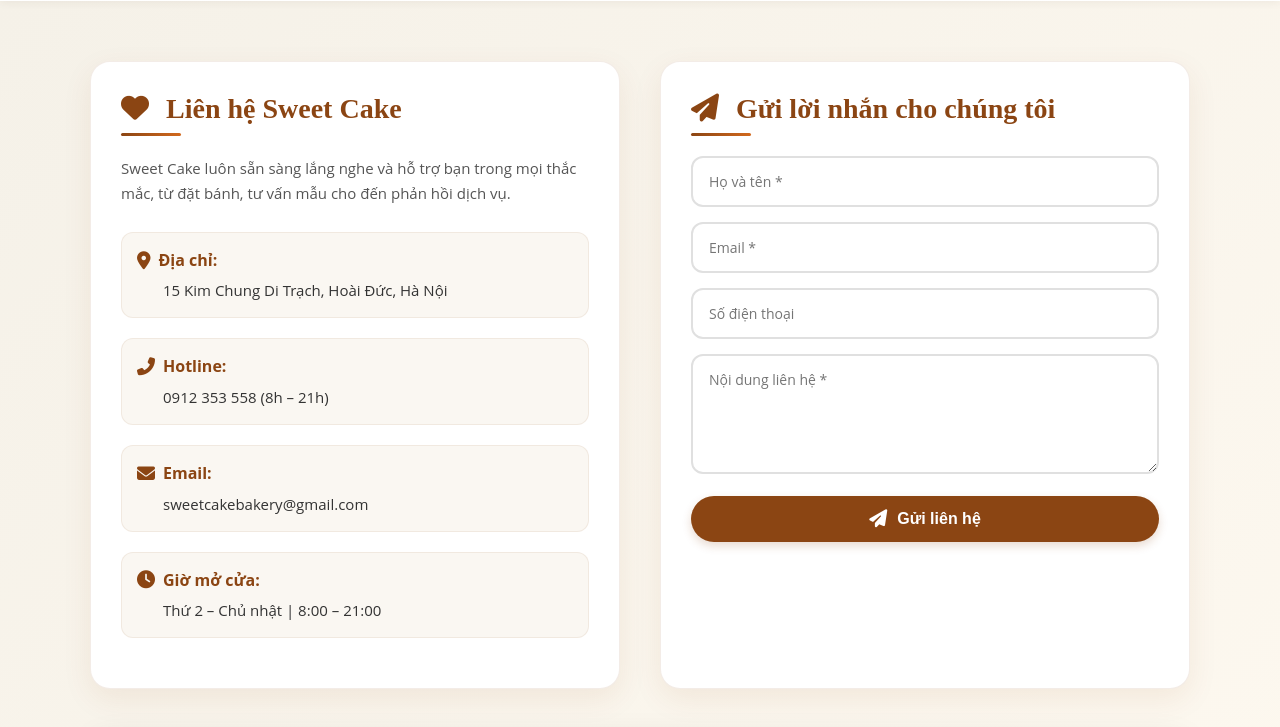
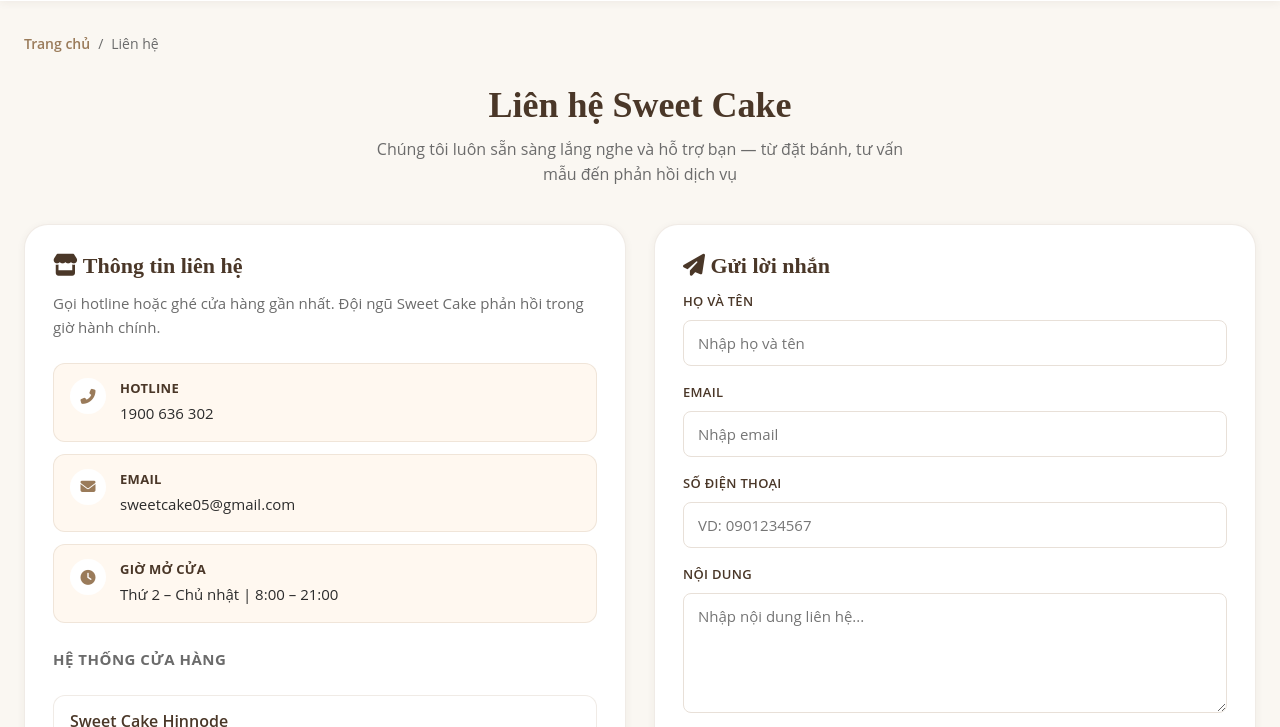
Before and after one commit to hiendt285-hinn/nhom2_websitecake, a PHP site: page /contact.php in a window 1280 px wide. Shown: the part 161-888 px from the top of the page. Run offline with PHP 8.4, Linux system fonts and the light colour scheme.

Commit message:
Redesign the contact page to align with the new customer-facing layout.
Co-authored-by: Cursor <cursoragent@cursor.com>

```diff
--- a/khachhang/contact.php
+++ b/khachhang/contact.php
@@ -2,11 +2,9 @@
 session_start();
 include 'connect.php';
 
-// Khởi tạo biến
 $contactSuccess = '';
 $contactError = '';
 
-// Lấy thông tin user đăng nhập để tự động điền form (nếu có)
 $contactDefaults = ['name' => '', 'email' => '', 'phone' => ''];
 if (isset($_SESSION['user_id']) && !empty($_SESSION['user_id'])) {
     $uid = (int)$_SESSION['user_id'];
@@ -24,7 +22,6 @@ if (isset($_SESSION['user_id']) && !empty($_SESSION['user_id'])) {
     }
 }
 
-// Xử lý form khi submit
 if ($_SERVER['REQUEST_METHOD'] === 'POST' && isset($_POST['name'], $_POST['email'], $_POST['message'])) {
     $name = trim($_POST['name']);
     $email = trim($_POST['email']);
@@ -37,7 +34,6 @@ if ($_SERVER['REQUEST_METHOD'] === 'POST' && isset($_POST['name'], $_POST['email
         $stmt->bind_param('issss', $userId, $name, $email, $phone, $message);
         if ($stmt->execute()) {
             $contactSuccess = 'Cảm ơn bạn! Chúng tôi đã nhận được liên hệ và sẽ phản hồi sớm.';
-            // Reset form bằng cách không gán giá trị POST
             $_POST = array();
         } else {
             $contactError = 'Gửi không thành công. Vui lòng thử lại.';
@@ -48,441 +44,159 @@ if ($_SERVER['REQUEST_METHOD'] === 'POST' && isset($_POST['name'], $_POST['email
     }
 }
 
+$page_title = 'Liên hệ - Sweet Cake';
 include 'header.php';
 ?>
 
-<style>
-/* Main Styles */
-.contact-wrapper {
-    background: linear-gradient(135deg, #F5F1E8 0%, #fef9f0 100%);
-    padding: 60px 20px;
-    min-height: 600px;
-}
+<div class="content-page">
+    <nav class="content-breadcrumb" aria-label="Breadcrumb">
+        <a href="index.php">Trang chủ</a>
+        <span>/</span>
+        <span>Liên hệ</span>
+    </nav>
 
-.contact-container {
-    max-width: 1100px;
-    margin: 0 auto;
-    display: grid;
-    grid-template-columns: 1fr 1fr;
-    gap: 40px;
-}
+    <div class="content-page-header">
+        <h1>Liên hệ Sweet Cake</h1>
+        <p>Chúng tôi luôn sẵn sàng lắng nghe và hỗ trợ bạn — từ đặt bánh, tư vấn mẫu đến phản hồi dịch vụ</p>
+    </div>
 
-/* Card Styles */
-.contact-box {
-    background: #fff;
-    padding: 30px;
-    border-radius: 20px;
-    box-shadow: 0 10px 30px rgba(139, 69, 19, 0.08);
-    border: 1px solid rgba(139, 69, 19, 0.1);
-    transition: transform 0.3s ease, box-shadow 0.3s ease;
-}
+    <div class="contact-layout">
+        <aside class="contact-info-card">
+            <h2><i class="fas fa-store"></i> Thông tin liên hệ</h2>
+            <p>Gọi hotline hoặc ghé cửa hàng gần nhất. Đội ngũ Sweet Cake phản hồi trong giờ hành chính.</p>
 
-.contact-box:hover {
-    transform: translateY(-5px);
-    box-shadow: 0 15px 40px rgba(139, 69, 19, 0.12);
-}
-
-/* Headers */
-.contact-info h2,
-.contact-form h2 {
-    color: #8B4513;
-    margin-bottom: 20px;
-    font-size: 28px;
-    font-weight: 700;
-    font-family: 'Playfair Display', serif;
-    position: relative;
-    padding-bottom: 10px;
-}
-
-.contact-info h2:after,
-.contact-form h2:after {
-    content: '';
-    position: absolute;
-    bottom: 0;
-    left: 0;
-    width: 60px;
-    height: 3px;
-    background: linear-gradient(to right, #8B4513, #D2691E);
-    border-radius: 3px;
-}
-
-.contact-info p {
-    line-height: 1.7;
-    margin-bottom: 25px;
-    color: #555;
-    font-size: 15px;
-}
-
-/* Info Items */
-.info-item {
-    margin-bottom: 20px;
-    padding: 15px;
-    background: #faf7f2;
-    border-radius: 12px;
-    border: 1px solid rgba(139, 69, 19, 0.08);
-    transition: all 0.3s ease;
-}
-
-.info-item:hover {
-    background: #f5eee5;
-    border-color: rgba(139, 69, 19, 0.2);
-}
-
-.info-item strong {
-    color: #8B4513;
-    display: block;
-    margin-bottom: 5px;
-    font-size: 16px;
-    display: flex;
-    align-items: center;
-    gap: 8px;
-}
-
-.info-item strong i {
-    font-size: 18px;
-}
-
-.info-item div {
-    color: #333;
-    font-size: 15px;
-    padding-left: 26px;
-}
-
-/* Form Styles */
-.contact-form input,
-.contact-form textarea {
-    width: 100%;
-    padding: 14px 16px;
-    margin-bottom: 15px;
-    border-radius: 12px;
-    border: 2px solid #e0e0e0;
-    font-size: 14px;
-    transition: all 0.3s ease;
-    background: white;
-    font-family: 'Open Sans', sans-serif;
-}
-
-.contact-form input:focus,
-.contact-form textarea:focus {
-    border-color: #8B4513;
-    outline: none;
-    box-shadow: 0 0 0 3px rgba(139, 69, 19, 0.1);
-}
-
-.contact-form input:hover,
-.contact-form textarea:hover {
-    border-color: #A0522D;
-}
-
-.contact-form textarea {
-    resize: vertical;
-    min-height: 120px;
-    max-height: 200px;
-}
-
-/* Messages */
-.success-message {
-    background: #e8f5e9;
-    border-left: 4px solid #2e7d32;
-    color: #1b5e20;
-    padding: 15px 20px;
-    border-radius: 10px;
-    margin-bottom: 20px;
-    display: flex;
-    align-items: center;
-    gap: 12px;
-    font-weight: 500;
-    animation: slideDown 0.3s ease;
-}
-
-.error-message {
-    background: #ffebee;
-    border-left: 4px solid #d32f2f;
-    color: #b71c1c;
-    padding: 15px 20px;
-    border-radius: 10px;
-    margin-bottom: 20px;
-    display: flex;
-    align-items: center;
-    gap: 12px;
-    font-weight: 500;
-    animation: slideDown 0.3s ease;
-}
-
-@keyframes slideDown {
-    from {
-        opacity: 0;
-        transform: translateY(-10px);
-    }
-    to {
-        opacity: 1;
-        transform: translateY(0);
-    }
-}
-
-.success-message i,
-.error-message i {
-    font-size: 20px;
-}
-
-/* Button */
-.contact-form button {
-    background: #8B4513;
-    color: white;
-    border: none;
-    padding: 14px 35px;
-    border-radius: 50px;
-    font-size: 16px;
-    font-weight: 600;
-    cursor: pointer;
-    transition: all 0.3s ease;
-    width: 100%;
-    box-shadow: 0 4px 10px rgba(139, 69, 19, 0.2);
-    display: flex;
-    align-items: center;
-    justify-content: center;
-    gap: 10px;
-}
-
-.contact-form button:hover {
-    background: #A0522D;
-    transform: translateY(-2px);
-    box-shadow: 0 6px 15px rgba(139, 69, 19, 0.3);
-}
-
-.contact-form button:active {
-    transform: translateY(0);
-}
-
-.contact-form button i {
-    font-size: 18px;
-}
-
-/* Map Section */
-.map-section {
-    max-width: 1100px;
-    margin: 40px auto 0;
-    border-radius: 20px;
-    overflow: hidden;
-    box-shadow: 0 10px 30px rgba(0, 0, 0, 0.1);
-    border: 1px solid rgba(139, 69, 19, 0.1);
-}
-
-.map-section iframe {
-    display: block;
-    transition: all 0.3s ease;
-}
-
-.map-section:hover iframe {
-    filter: brightness(1.02);
-}
-
-/* Responsive */
-@media(max-width: 900px) {
-    .contact-container {
-        grid-template-columns: 1fr;
-        gap: 30px;
-    }
-
-    .contact-box {
-        padding: 25px;
-    }
-
-    .contact-info h2,
-    .contact-form h2 {
-        font-size: 24px;
-    }
-
-    .map-section {
-        margin-top: 30px;
-    }
-
-    .map-section iframe {
-        height: 300px;
-    }
-}
-
-@media(max-width: 480px) {
-    .contact-wrapper {
-        padding: 40px 15px;
-    }
-
-    .contact-box {
-        padding: 20px;
-    }
-
-    .contact-form button {
-        padding: 12px 25px;
-    }
-
-    .info-item div {
-        font-size: 14px;
-    }
-}
-
-/* Loading state */
-.contact-form button.loading {
-    opacity: 0.7;
-    cursor: not-allowed;
-}
-
-.contact-form button.loading i {
-    animation: spin 1s linear infinite;
-}
-
-@keyframes spin {
-    from { transform: rotate(0deg); }
-    to { transform: rotate(360deg); }
-}
-</style>
-
-<div class="contact-wrapper">
-    <div class="contact-container">
-
-        <!-- THÔNG TIN LIÊN HỆ -->
-        <div class="contact-info contact-box">
-            <h2>
-                <i class="fas fa-heart" style="color: #8B4513; margin-right: 10px;"></i>
-                Liên hệ Sweet Cake
-            </h2>
-            <p>
-                Sweet Cake luôn sẵn sàng lắng nghe và hỗ trợ bạn trong mọi thắc mắc,
-                từ đặt bánh, tư vấn mẫu cho đến phản hồi dịch vụ.
-            </p>
-
-            <div class="info-item">
-                <strong><i class="fas fa-map-marker-alt"></i> Địa chỉ:</strong>
-                <div>15 Kim Chung Di Trạch, Hoài Đức, Hà Nội</div>
+            <div class="contact-info-list">
+                <div class="contact-info-item">
+                    <i class="fas fa-phone-alt"></i>
+                    <div>
+                        <strong>Hotline</strong>
+                        <a href="tel:1900636302">1900 636 302</a>
+                    </div>
+                </div>
+                <div class="contact-info-item">
+                    <i class="fas fa-envelope"></i>
+                    <div>
+                        <strong>Email</strong>
+                        <a href="mailto:sweetcake05@gmail.com">sweetcake05@gmail.com</a>
+                    </div>
+                </div>
+                <div class="contact-info-item">
+                    <i class="fas fa-clock"></i>
+                    <div>
+                        <strong>Giờ mở cửa</strong>
+                        <span>Thứ 2 – Chủ nhật | 8:00 – 21:00</span>
+                    </div>
+                </div>
             </div>
 
-            <div class="info-item">
-                <strong><i class="fas fa-phone-alt"></i> Hotline:</strong>
-                <div>0912 353 558 (8h – 21h)</div>
+            <p class="contact-stores-title">Hệ thống cửa hàng</p>
+
+            <div class="contact-store-item">
+                <h3>Sweet Cake Hinnode</h3>
+                <p><strong>Điện thoại:</strong> 0912 353 558 (Tư vấn)</p>
+                <p><strong>Địa chỉ:</strong> 15 Kim Chung Di Trạch, Hoài Đức, Hà Nội</p>
+                <a href="https://maps.app.goo.gl/gJgrzAVwzTYXMNsY9" target="_blank" rel="noopener" class="map-link">
+                    <i class="fas fa-map-marker-alt"></i> Xem trên Google Maps
+                </a>
             </div>
 
-            <div class="info-item">
-                <strong><i class="fas fa-envelope"></i> Email:</strong>
-                <div>sweetcakebakery@gmail.com</div>
+            <div class="contact-store-item">
+                <h3>Sweet Cake An Bình City</h3>
+                <p><strong>Điện thoại:</strong> 0385 215 962 (Tư vấn)</p>
+                <p><strong>Địa chỉ:</strong> 232 Phạm Văn Đồng, Cổ Nhuế 1, Bắc Từ Liêm, Hà Nội</p>
+                <a href="https://maps.app.goo.gl/EVWWVXXMaqsmYJSc9" target="_blank" rel="noopener" class="map-link">
+                    <i class="fas fa-map-marker-alt"></i> Xem trên Google Maps
+                </a>
             </div>
+        </aside>
 
-            <div class="info-item">
-                <strong><i class="fas fa-clock"></i> Giờ mở cửa:</strong>
-                <div>Thứ 2 – Chủ nhật | 8:00 – 21:00</div>
-            </div>
-        </div>
-
-        <!-- FORM LIÊN HỆ -->
-        <div class="contact-form contact-box">
-            <h2>
-                <i class="fas fa-paper-plane" style="color: #8B4513; margin-right: 10px;"></i>
-                Gửi lời nhắn cho chúng tôi
-            </h2>
+        <div class="contact-form-card">
+            <h2><i class="fas fa-paper-plane"></i> Gửi lời nhắn</h2>
 
             <?php if ($contactSuccess): ?>
-                <div class="success-message">
+                <div class="content-alert-success" id="contactAlert">
                     <i class="fas fa-check-circle"></i>
                     <?php echo htmlspecialchars($contactSuccess); ?>
                 </div>
             <?php endif; ?>
 
             <?php if ($contactError): ?>
-                <div class="error-message">
+                <div class="content-alert-error" id="contactAlert">
                     <i class="fas fa-exclamation-circle"></i>
                     <?php echo htmlspecialchars($contactError); ?>
                 </div>
             <?php endif; ?>
 
-            <form method="post" action="" id="contactForm">
-                <input type="text"
-                       name="name"
-                       placeholder="Họ và tên *"
-                       value="<?php echo htmlspecialchars(isset($_POST['name']) ? $_POST['name'] : ($contactSuccess ? '' : $contactDefaults['name'])); ?>"
-                       required>
+            <form method="post" action="" class="contact-form" id="contactForm">
+                <div class="form-group">
+                    <label for="name">Họ và tên</label>
+                    <input type="text" id="name" name="name" placeholder="Nhập họ và tên" required
+                           value="<?php echo htmlspecialchars(isset($_POST['name']) ? $_POST['name'] : ($contactSuccess ? '' : $contactDefaults['name'])); ?>">
+                </div>
 
-                <input type="email"
-                       name="email"
-                       placeholder="Email *"
-                       value="<?php echo htmlspecialchars(isset($_POST['email']) ? $_POST['email'] : ($contactSuccess ? '' : $contactDefaults['email'])); ?>"
-                       required>
+                <div class="form-group">
+                    <label for="email">Email</label>
+                    <input type="email" id="email" name="email" placeholder="Nhập email" required
+                           value="<?php echo htmlspecialchars(isset($_POST['email']) ? $_POST['email'] : ($contactSuccess ? '' : $contactDefaults['email'])); ?>">
+                </div>
 
-                <input type="text"
-                       name="phone"
-                       placeholder="Số điện thoại"
-                       value="<?php echo htmlspecialchars(isset($_POST['phone']) ? $_POST['phone'] : ($contactSuccess ? '' : $contactDefaults['phone'])); ?>">
+                <div class="form-group">
+                    <label for="phone">Số điện thoại</label>
+                    <input type="tel" id="phone" name="phone" placeholder="VD: 0901234567"
+                           value="<?php echo htmlspecialchars(isset($_POST['phone']) ? $_POST['phone'] : ($contactSuccess ? '' : $contactDefaults['phone'])); ?>">
+                </div>
 
-                <textarea name="message"
-                          placeholder="Nội dung liên hệ *"
-                          required><?php echo htmlspecialchars(isset($_POST['message']) ? $_POST['message'] : ($contactSuccess ? '' : '')); ?></textarea>
+                <div class="form-group">
+                    <label for="message">Nội dung</label>
+                    <textarea id="message" name="message" placeholder="Nhập nội dung liên hệ..." required><?php echo htmlspecialchars(isset($_POST['message']) ? $_POST['message'] : ($contactSuccess ? '' : '')); ?></textarea>
+                </div>
 
-                <button type="submit" id="submitBtn">
-                    <i class="fas fa-paper-plane"></i>
-                    Gửi liên hệ
+                <button type="submit" class="btn-primary btn-submit" id="submitBtn">
+                    <i class="fas fa-paper-plane"></i> Gửi liên hệ
                 </button>
             </form>
         </div>
-
     </div>
 
-    <!-- GOOGLE MAP -->
-    <div class="map-section">
+    <div class="contact-map">
         <iframe
             src="https://www.google.com/maps?q=Kim%20Chung%20Di%20Trach%20Hoai%20Duc%20Ha%20Noi&output=embed"
-            width="100%"
-            height="380"
-            style="border:0;"
             allowfullscreen=""
             loading="lazy"
-            title="Bản đồ Sweet Cake">
+            title="Bản đồ Sweet Cake Hinnode">
         </iframe>
     </div>
 </div>
 
 <script>
-// Animation và validation cho form
 document.addEventListener('DOMContentLoaded', function() {
-    const form = document.getElementById('contactForm');
-    const submitBtn = document.getElementById('submitBtn');
+    var form = document.getElementById('contactForm');
+    var submitBtn = document.getElementById('submitBtn');
 
-    if (form) {
-        form.addEventListener('submit', function(e) {
-            // Disable button để tránh submit nhiều lần
+    if (form && submitBtn) {
+        form.addEventListener('submit', function() {
             submitBtn.disabled = true;
             submitBtn.classList.add('loading');
             submitBtn.innerHTML = '<i class="fas fa-spinner"></i> Đang gửi...';
-
-            // Cho phép form submit bình thường
-            return true;
         });
     }
 
-    // Auto-hide messages after 5 seconds
-    const messages = document.querySelectorAll('.success-message, .error-message');
-    messages.forEach(function(message) {
+    var alert = document.getElementById('contactAlert');
+    if (alert) {
         setTimeout(function() {
-            message.style.transition = 'opacity 0.5s ease';
-            message.style.opacity = '0';
-            setTimeout(function() {
-                message.style.display = 'none';
-            }, 500);
+            alert.style.transition = 'opacity 0.5s ease';
+            alert.style.opacity = '0';
+            setTimeout(function() { alert.style.display = 'none'; }, 500);
         }, 5000);
-    });
+    }
+
+    <?php if ($contactError): ?>
+    var errAlert = document.getElementById('contactAlert');
+    if (errAlert) {
+        errAlert.scrollIntoView({ behavior: 'smooth', block: 'center' });
+    }
+    <?php endif; ?>
 });
-
-// Validation phone number (optional)
-function validatePhone(phone) {
-    const phoneRegex = /(84|0[3|5|7|8|9])+([0-9]{8})\b/;
-    return phone === '' || phoneRegex.test(phone);
-}
-
-// Smooth scroll to form if there's error
-<?php if ($contactError): ?>
-window.onload = function() {
-    document.querySelector('.error-message').scrollIntoView({
-        behavior: 'smooth',
-        block: 'center'
-    });
-}
-<?php endif; ?>
 </script>
 
 <?php
```
